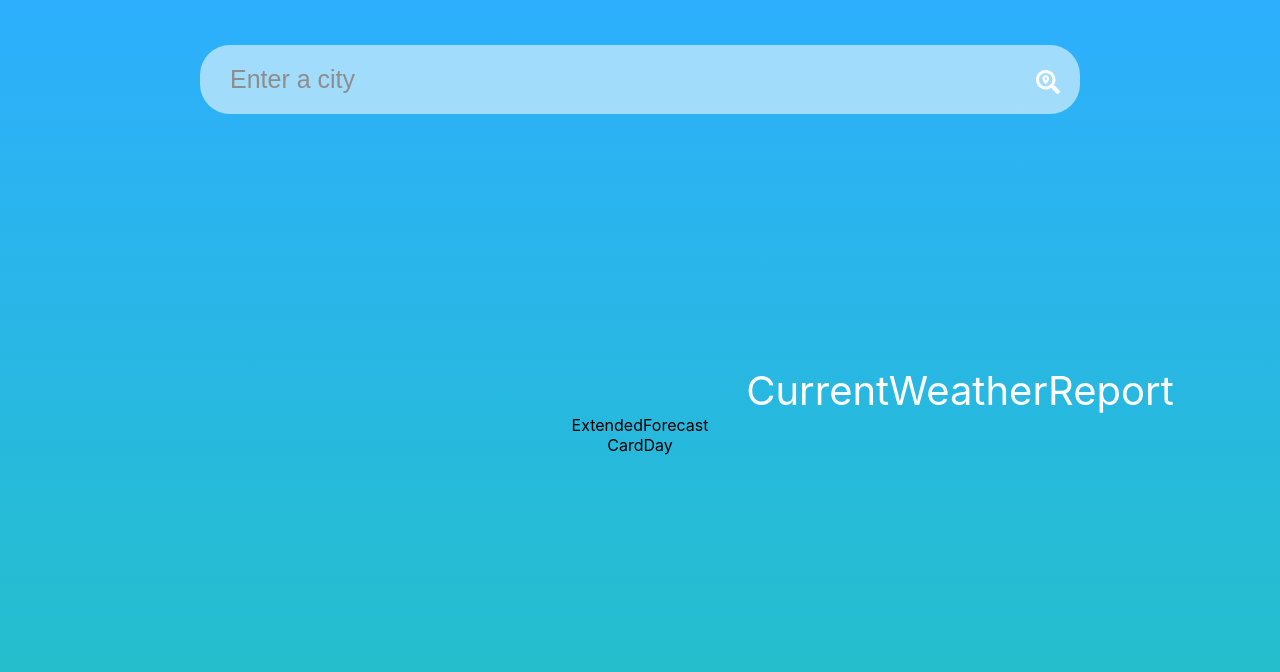
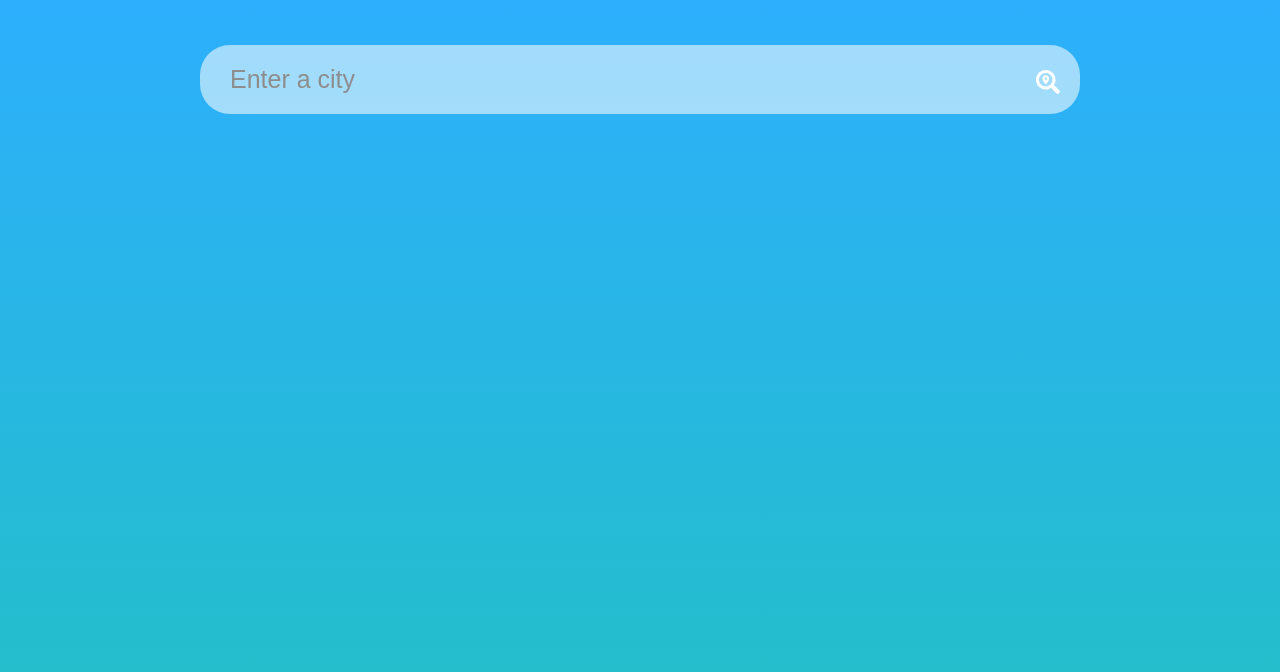
Before and after one commit to camila-pereyra/weather-app, a React (Create React App) app: page / in a window 1280 px wide. Shown: the top 672 px of the page. Built offline with nearby package versions, Linux system fonts and the light colour scheme; the HTML template or start-up script is replaced by a standard one.

Commit message:
Incorpore lat y lon a CurrentWeather desde Container e implemente info sobre current weather

```diff
--- a/src/components/Container/Container.css
+++ b/src/components/Container/Container.css
@@ -28,16 +28,4 @@
     width: 1.5em;
     right: 220px;
     color: white;
-
-
 }
-
-.containerCurrentWeather{
-    width: 100%;
-    display: flex;
-    justify-content: center;
-    align-items: center;
-}
-.containerExtendedForecast{
-    width: 100%;
-}
--- a/src/components/Container/Container.jsx
+++ b/src/components/Container/Container.jsx
@@ -1,7 +1,5 @@
 import "./Container.css"
 import CurrentWeather from "../CurrentWeather/CurrentWeather"
-import CurrentWeatherReport from "../CurrentWeatherReport/CurrentWeatherReport"
-import ExtendedForecast from "../ExtendedForecast/ExtendedForecast"
 import { useState } from "react"
 import ListCity from "../ListCity/ListCity"
 import {FaSearchLocation} from "react-icons/fa";
@@ -9,6 +7,8 @@ import {FaSearchLocation} from "react-icons/fa";
 const Container = () => {
   const [input,setInput]=useState("")
   const [cities,setCities]=useState([])
+  const [lat, setLat]=useState()
+  const [lon,setLon]=useState()
   const API_URL=`http://api.openweathermap.org/geo/1.0/direct?q=${input}&limit=5&appid=e6d11dfe03e86bfc3c6388c5b53db4e9`
 
    const onChange = (e)=>{
@@ -24,7 +24,8 @@ const Container = () => {
     setInput("")
   }
   const onClickCity = (lat,lon)=>{
-    console.log(lat,lon);
+    setLat(lat)
+    setLon(lon)
   }
 
 
@@ -40,14 +41,9 @@ const Container = () => {
           <ListCity cities={cities} onClickCity={onClickCity} />
         </div>
 
+      {lat!==undefined && lon!==undefined && (<CurrentWeather lat={lat} lon={lon}/>)}
 
-      <div className="containerCurrentWeather">
-        <CurrentWeather/>
-        <CurrentWeatherReport/>
-      </div>
-      <div className="containerExtendedForecast">
-        <ExtendedForecast/>
-      </div>
+
     </div>
 
     </>
--- a/src/components/CurrentWeather/CurrentWeather.css
+++ b/src/components/CurrentWeather/CurrentWeather.css
@@ -1,8 +1,9 @@
 .currentWeather{
-    width: 50%;
+    width: 100%;
     text-align: center;
     color:white;
-    font-size: 50px;
+    font-size: 80px;
+
 }
 
 .data{
@@ -10,11 +11,15 @@
     display: flex;
     justify-content: center;
     align-items: center;
+    flex-wrap: wrap;
+    font-size: 30px;
+
 }
-.dataImg{
+.dataIcon{
     width: 50%;
 }
 .dataInfo{
     width: 50%;
-    font-size: 30px;
+    font-size: 40px;
+
 }
--- a/src/components/CurrentWeather/CurrentWeather.jsx
+++ b/src/components/CurrentWeather/CurrentWeather.jsx
@@ -1,13 +1,17 @@
 import { useEffect, useState } from "react"
 import "./CurrentWeather.css"
 
-const CurrentWeather = () => {
-  /* const [city,setCity]=useState("")
+const CurrentWeather = ({lat,lon}) => {
+  const [city,setCity]=useState("")
   const [weatherCondition,setWeatherCondition]=useState("")
   const [weatherIcon,setWeatherIcon]=useState("")
   const [temp,setTemp]=useState("")
+  const [sensationTerm,setSensationTer]=useState("")
+  const [visibility,setVisibility]=useState()
+  const [humidity,setHumidity]=useState("")
+  const [wind,setWind]=useState()
 
-  const API_url="https://api.openweathermap.org/data/2.5/forecast?q=Argentina&&units=metric&cnt=16&appid=e6d11dfe03e86bfc3c6388c5b53db4e9"
+  const API_url=`https://api.openweathermap.org/data/2.5/weather?lat=${lat}&lon=${lon}&&units=metric&appid=e6d11dfe03e86bfc3c6388c5b53db4e9`
 
   useEffect(() => {
     fetch(API_url)
@@ -15,28 +19,35 @@ const CurrentWeather = () => {
     .then(data => {
       console.log(data);
       setCity(data.name)
-
       setWeatherCondition(data.weather[0].main)
       setTemp(data.main.temp)
+      setHumidity(data.main.humidity)
+      setSensationTer(data.main.feels_like)
       setWeatherIcon(`http://openweathermap.org/img/wn/${data.weather[0].icon}@4x.png`)
+      setVisibility(data.visibility/1000)
+      setWind((data.wind.speed*3.6).toFixed(2))
     })))
 
-  }, []) */
+  }, [API_url])
 
 
 
   return (
     <div className="currentWeather">
-      {/* <p>{city}</p>
+       <p>{city}</p>
       <div className="data">
         <div className="dataIcon">
+          <p>{weatherCondition}</p>
           <img src={weatherIcon} alt="iconWeather" />
         </div>
         <div className="dataInfo">
-          <p>{weatherCondition}</p>
-          <p>{temp}°C</p>
+          <p>Temperatura: {temp}°C</p>
+          <p>Sensación Térmica: {sensationTerm}°C</p>
+          <p>Humedad: {humidity}%</p>
+          <p>Visibilidad: {visibility} km</p>
+          <p>Viento: {wind} km/h</p>
         </div>
-      </div> */}
+      </div>
     </div>
   )
 }
--- a/src/components/CurrentWeatherReport/CurrentWeatherReport.css
+++ /dev/null
@@ -1,6 +0,0 @@
-.currentReport{
-    width: 50%;
-    text-align: center;
-    color:white;
-    font-size: 40px;
-}
--- a/src/components/CurrentWeatherReport/CurrentWeatherReport.jsx
+++ /dev/null
@@ -1,9 +0,0 @@
-import "./CurrentWeatherReport.css"
-
-const CurrentWeatherReport = () => {
-  return (
-    <div className="currentReport">CurrentWeatherReport</div>
-  )
-}
-
-export default CurrentWeatherReport
--- a/src/components/ExtendedForecast/ExtendedForecast.css
+++ /dev/null
@@ -1,3 +0,0 @@
-.extendedForecast{
-    width: 100%;
-}
--- a/src/components/ExtendedForecast/ExtendedForecast.jsx
+++ /dev/null
@@ -1,12 +0,0 @@
-import "./ExtendedForecast.css"
-import CardDay from "../CardDay/CardDay"
-
-const ExtendedForecast = () => {
-  return (
-    <div className="extendedForecast">ExtendedForecast
-      <CardDay/>
-    </div>
-  )
-}
-
-export default ExtendedForecast
```
